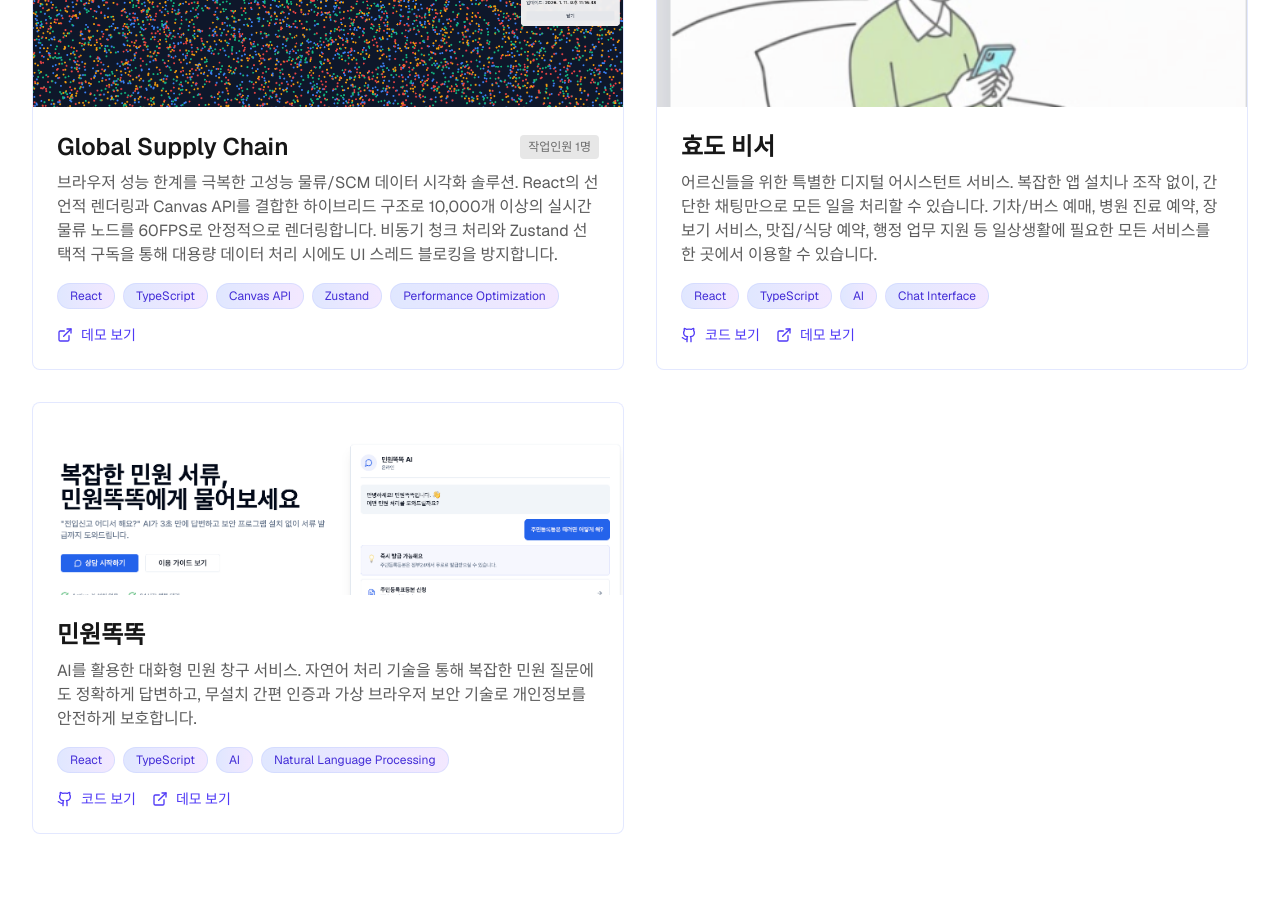
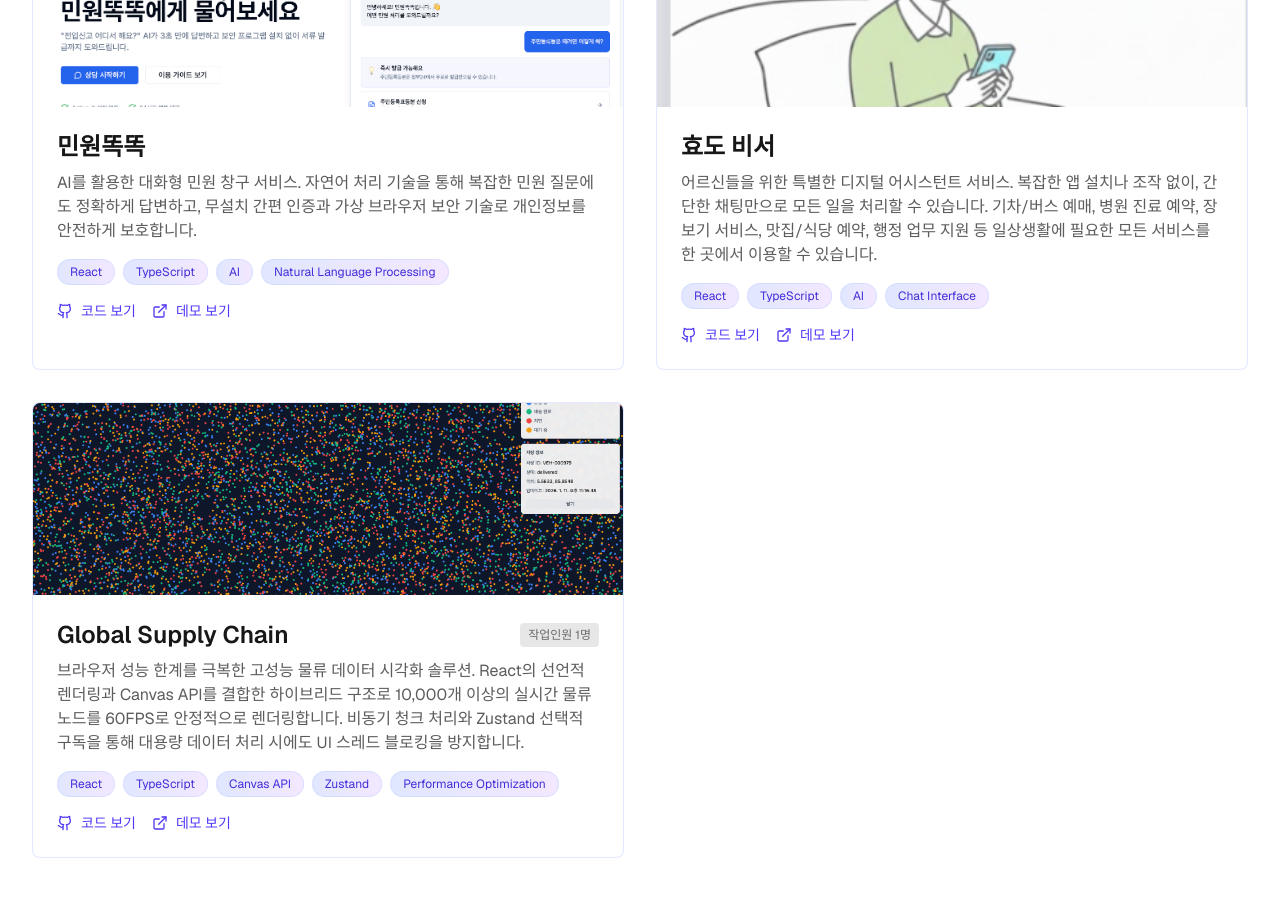
Before and after one commit to kimsoonil/newPortfolio, a Next.js app: page / in a window 1280 px wide. Shown: the part 2420-3317 px from the top of the page. Built offline with nearby package versions, Linux system fonts and the light colour scheme.

Commit message:
fix: 순서변경

```diff
--- a/components/projects.tsx
+++ b/components/projects.tsx
@@ -6,14 +6,13 @@ import Image from "next/image";
 
 const projects = [
   {
-    title: "Global Supply Chain",
+    title: "민원똑똑",
     description:
-      "브라우저 성능 한계를 극복한 고성능 물류/SCM 데이터 시각화 솔루션. React의 선언적 렌더링과 Canvas API를 결합한 하이브리드 구조로 10,000개 이상의 실시간 물류 노드를 60FPS로 안정적으로 렌더링합니다. 비동기 청크 처리와 Zustand 선택적 구독을 통해 대용량 데이터 처리 시에도 UI 스레드 블로킹을 방지합니다.",
-    technologies: ["React", "TypeScript", "Canvas API", "Zustand", "Performance Optimization"],
-    image: "/gscrmd.png",
-    github: null,
-    demo: "https://gscrmd.netlify.app/",
-    teamSize: 1,
+      "AI를 활용한 대화형 민원 창구 서비스. 자연어 처리 기술을 통해 복잡한 민원 질문에도 정확하게 답변하고, 무설치 간편 인증과 가상 브라우저 보안 기술로 개인정보를 안전하게 보호합니다.",
+    technologies: ["React", "TypeScript", "AI", "Natural Language Processing"],
+    image: "/minwontalk.png",
+    github: "https://github.com/kimsoonil/MinwonTalk",
+    demo: "https://minwontalk.netlify.app/",
   },
   {
     title: "효도 비서",
@@ -25,13 +24,14 @@ const projects = [
     demo: "https://hyodosecretary.netlify.app/",
   },
   {
-    title: "민원똑똑",
+    title: "Global Supply Chain",
     description:
-      "AI를 활용한 대화형 민원 창구 서비스. 자연어 처리 기술을 통해 복잡한 민원 질문에도 정확하게 답변하고, 무설치 간편 인증과 가상 브라우저 보안 기술로 개인정보를 안전하게 보호합니다.",
-    technologies: ["React", "TypeScript", "AI", "Natural Language Processing"],
-    image: "/minwontalk.png",
-    github: "https://github.com/kimsoonil/MinwonTalk",
-    demo: "https://minwontalk.netlify.app/",
+      "브라우저 성능 한계를 극복한 고성능 물류 데이터 시각화 솔루션. React의 선언적 렌더링과 Canvas API를 결합한 하이브리드 구조로 10,000개 이상의 실시간 물류 노드를 60FPS로 안정적으로 렌더링합니다. 비동기 청크 처리와 Zustand 선택적 구독을 통해 대용량 데이터 처리 시에도 UI 스레드 블로킹을 방지합니다.",
+    technologies: ["React", "TypeScript", "Canvas API", "Zustand", "Performance Optimization"],
+    image: "/gscrmd.png",
+    github: "https://github.com/kimsoonil/gscrmd",
+    demo: "https://gscrmd.netlify.app/",
+    teamSize: 1,
   },
 ];
 
```
